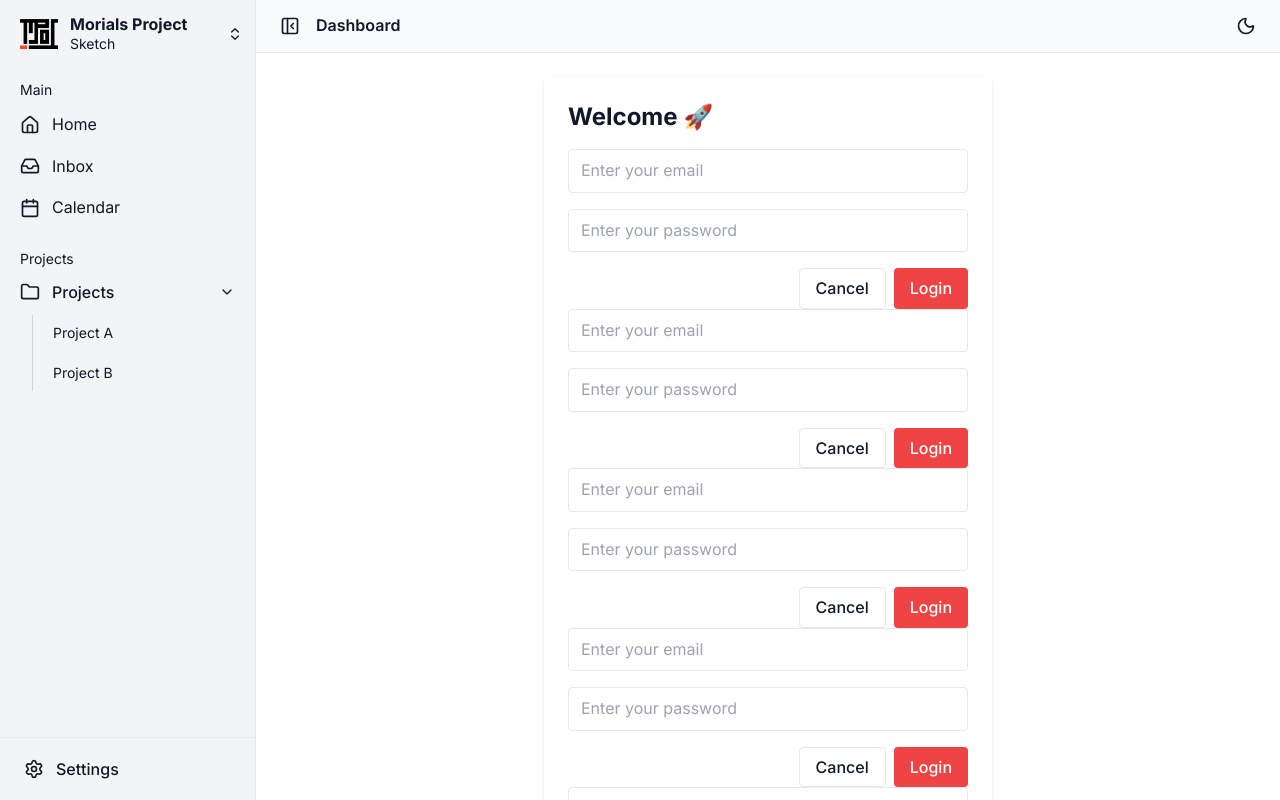
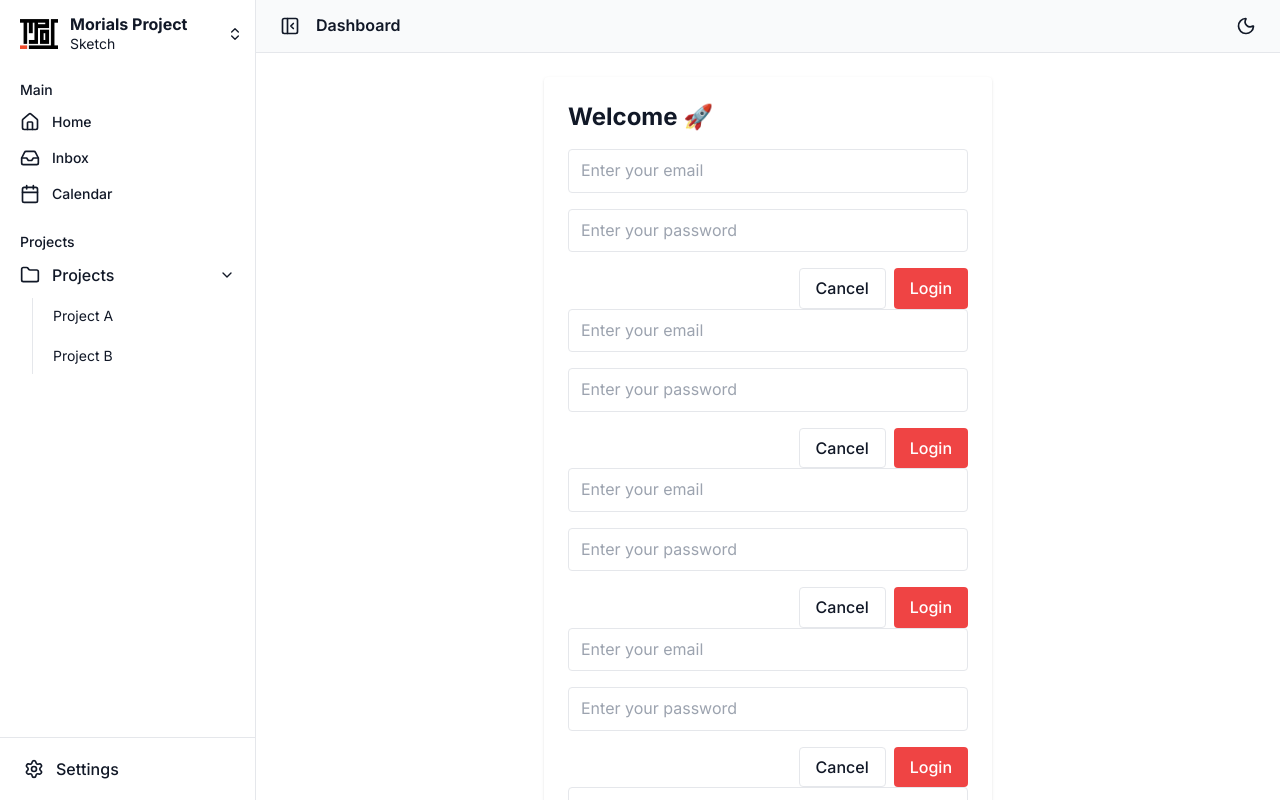
Before and after one commit to dhikad19/inkarsia, a Next.js app: page / in a window 1280 px wide. Both pictures are taken after a click on the button "Projects". Built offline with nearby package versions, Linux system fonts and the light colour scheme; no server answers.

Commit message:
Adjust UI

```diff
--- a/package.json
+++ b/package.json
@@ -12,6 +12,7 @@
     "@floating-ui/dom": "^1.6.0",
     "@headlessui/react": "^2.2.8",
     "@heroicons/react": "^2.2.0",
+    "@radix-ui/react-collapsible": "^1.1.12",
     "@tanstack/react-query": "^5.87.4",
     "@tiptap/extension-floating-menu": "^3.4.3",
     "@tiptap/extension-link": "^3.4.3",
@@ -21,6 +22,7 @@
     "axios": "^1.12.2",
     "bcrypt": "^6.0.0",
     "bcryptjs": "^3.0.2",
+    "class-variance-authority": "^0.7.1",
     "clsx": "^2.1.1",
     "dotenv": "^17.2.2",
     "jsonwebtoken": "^9.0.2",
@@ -36,6 +38,7 @@
     "remark-gfm": "^4.0.1",
     "swr": "^2.3.6",
     "tailwind-merge": "^3.3.1",
+    "tailwindcss-animate": "^1.0.7",
     "zod": "^4.1.8"
   },
   "devDependencies": {
--- a/src/app/globals.css
+++ b/src/app/globals.css
@@ -54,3 +54,68 @@ small,
   font-weight: 400;
   line-height: 1.3;
 }
+
+@layer base {
+  :root {
+    --background: 0 0% 100%;
+    --foreground: 224 71.4% 4.1%;
+    --card: 0 0% 100%;
+    --card-foreground: 224 71.4% 4.1%;
+    --popover: 0 0% 100%;
+    --popover-foreground: 224 71.4% 4.1%;
+    --primary: 220.9 39.3% 11%;
+    --primary-foreground: 210 20% 98%;
+    --secondary: 220 14.3% 95.9%;
+    --secondary-foreground: 220.9 39.3% 11%;
+    --muted: 220 14.3% 95.9%;
+    --muted-foreground: 220 8.9% 46.1%;
+    --accent: 220 14.3% 95.9%;
+    --accent-foreground: 220.9 39.3% 11%;
+    --destructive: 0 84.2% 60.2%;
+    --destructive-foreground: 210 20% 98%;
+    --border: 220 13% 91%;
+    --input: 220 13% 91%;
+    --ring: 224 71.4% 4.1%;
+    --chart-1: 12 76% 61%;
+    --chart-2: 173 58% 39%;
+    --chart-3: 197 37% 24%;
+    --chart-4: 43 74% 66%;
+    --chart-5: 27 87% 67%;
+    --radius: 0.5rem;
+  }
+  .dark {
+    --background: 224 71.4% 4.1%;
+    --foreground: 210 20% 98%;
+    --card: 224 71.4% 4.1%;
+    --card-foreground: 210 20% 98%;
+    --popover: 224 71.4% 4.1%;
+    --popover-foreground: 210 20% 98%;
+    --primary: 210 20% 98%;
+    --primary-foreground: 220.9 39.3% 11%;
+    --secondary: 215 27.9% 16.9%;
+    --secondary-foreground: 210 20% 98%;
+    --muted: 215 27.9% 16.9%;
+    --muted-foreground: 217.9 10.6% 64.9%;
+    --accent: 215 27.9% 16.9%;
+    --accent-foreground: 210 20% 98%;
+    --destructive: 0 62.8% 30.6%;
+    --destructive-foreground: 210 20% 98%;
+    --border: 215 27.9% 16.9%;
+    --input: 215 27.9% 16.9%;
+    --ring: 216 12.2% 83.9%;
+    --chart-1: 220 70% 50%;
+    --chart-2: 160 60% 45%;
+    --chart-3: 30 80% 55%;
+    --chart-4: 280 65% 60%;
+    --chart-5: 340 75% 55%;
+  }
+}
+
+@layer base {
+  * {
+    @apply border-border;
+  }
+  body {
+    @apply bg-background text-foreground;
+  }
+}
--- a/src/components/Sidebar.tsx
+++ b/src/components/Sidebar.tsx
@@ -17,6 +17,7 @@ import { useUser } from "@/app/providers";
 import { LucideIcon, ChevronsUpDown } from "lucide-react";
 import Image from "next/image";
 import { useTheme } from "next-themes";
+import { Collapsible, CollapsibleContent } from "@/components/ui/collapsible";
 
 import clsx from "clsx";
 type MenuItem = {
@@ -95,7 +96,7 @@ export default function Sidebar({
   return (
     <aside
       className={clsx(
-        "bg-gray-100 sticky top-0 dark:bg-[#171717] border-r border-gray-200 dark:border-gray-900 h-screen flex flex-col transition-all duration-300",
+        "bg-background sticky top-0 border-r border-border h-screen flex flex-col transition-all duration-300",
         isCollapsed ? "w-16" : "w-64",
         !isOpen && "hidden md:flex"
       )}
@@ -115,35 +116,38 @@ export default function Sidebar({
             height={33}
           />
           {!isCollapsed && (
-            <>
-              <div className="ml-3 mb-0.5">
-                <h4 className="text-md font-bold leading-none mt-1 mb-0">
-                  Morials Project
-                </h4>
-                <div className="text-sm mt-0.5">Sketch</div>
-              </div>
-            </>
+            <div className="ml-3 mb-0.5">
+              <h4 className="text-md font-bold leading-none mt-1 mb-0">
+                Morials Project
+              </h4>
+              <div className="text-sm mt-0.5 text-muted-foreground">Sketch</div>
+            </div>
           )}
         </div>
         {!isCollapsed && <ChevronsUpDown className="w-4 h-4" />}
       </div>
 
       <nav
-        className={`flex-1 p-2 overflow-y-auto transition duration-0 ${
+        className={`flex-1 p-2 overflow-y-auto overflow-x-hidden transition duration-0 ${
           !isCollapsed ? "space-y-4" : ""
         }`}
       >
         {menuGroups.map((group) => (
           <div key={group.title}>
-            {!isCollapsed && (
-              <div className="px-3 py-1 text-sm">{group.title}</div>
-            )}
+            <Collapsible open={!isCollapsed}>
+              <CollapsibleContent>
+                <div className="px-3 py-1 text-sm font-medium text-muted-foreground">
+                  {group.title}
+                </div>
+              </CollapsibleContent>
+            </Collapsible>
+
             {group.items.map((item) =>
               item.children ? (
                 <div key={item.label}>
                   <button
                     onClick={() => toggleGroup(item.label)}
-                    className="flex items-center justify-between w-full px-3 py-2 rounded hover:bg-gray-200 dark:hover:bg-gray-800"
+                    className="flex items-center justify-between w-full px-3 py-2 rounded hover:bg-accent"
                   >
                     <div className="flex items-center gap-3">
                       <item.icon className="w-5 h-5" />
@@ -161,12 +165,12 @@ export default function Sidebar({
                   </button>
 
                   {openGroups.includes(item.label) && !isCollapsed && (
-                    <div className="ml-6 mt-1 space-y-1 border-l border-gray-300 dark:border-gray-700">
+                    <div className="ml-6 mt-1 space-y-1 border-l border-border">
                       {item.children.map((sub) => (
                         <Link
                           key={sub.href}
                           href={sub.href}
-                          className="block px-3 py-2 rounded text-sm hover:bg-gray-200 dark:hover:bg-gray-800 ml-2"
+                          className="block px-3 py-2 rounded text-sm hover:bg-accent ml-2"
                         >
                           {sub.label}
                         </Link>
@@ -178,10 +182,20 @@ export default function Sidebar({
                 <Link
                   key={item.href}
                   href={item.href!}
-                  className="flex items-center gap-3 px-3 text-md py-2 rounded hover:bg-gray-200 dark:hover:bg-gray-800"
+                  className="relative flex items-center px-3 py-2 rounded hover:bg-accent transition-colors duration-200"
                 >
-                  <item.icon className="w-5 h-5" />
-                  {!isCollapsed && <span>{item.label}</span>}
+                  <item.icon className="w-5 h-5 shrink-0" />
+
+                  <span
+                    className={clsx(
+                      "ml-3 text-sm font-medium transition-all duration-300",
+                      isCollapsed
+                        ? "opacity-0 translate-x-2 pointer-events-none"
+                        : "opacity-100 translate-x-0"
+                    )}
+                  >
+                    {item.label}
+                  </span>
                 </Link>
               )
             )}
@@ -189,13 +203,13 @@ export default function Sidebar({
         ))}
       </nav>
 
-      <div className="p-3 border-t border-gray-200 dark:border-gray-800 relative">
+      <div className="p-3 border-t border-border relative">
         <button
           ref={buttonRef}
           onClick={() => setIsDropdownOpen(!isDropdownOpen)}
           className={clsx(
-            "flex items-center gap-3 w-full px-3 py-2 rounded hover:bg-gray-200 dark:hover:bg-gray-800",
-            isDropdownOpen && "bg-gray-200 dark:bg-gray-800"
+            "flex items-center gap-3 w-full px-3 py-2 rounded hover:bg-accent",
+            isDropdownOpen && "bg-accent"
           )}
         >
           <Settings className="w-5 h-5" />
@@ -206,43 +220,45 @@ export default function Sidebar({
           <div
             style={{ borderRadius: "7px" }}
             ref={panelRef}
-            className="absolute rounded-xl border shadow-md border-gray-200 left-full bottom-0 mb-4 ml-0 w-48 dark:bg-[#171717] z-20"
+            className="absolute rounded-xl border shadow-md border-border left-full bottom-0 mb-4 ml-0 w-48 bg-background z-20"
           >
             <Link
               href="/profile"
-              className="block flex px-3 py-2 rounded text-sm hover:bg-gray-200 dark:hover:bg-gray-700"
+              className="block flex px-3 py-2 rounded text-sm hover:bg-accent"
             >
               <Bell className="h-4 w-4 mt-0.5 mr-4" />
               <div className="flex flex-col">
                 <span className="truncate">{user.username}</span>
-                <span className="truncate text-xs">{user.email}</span>
+                <span className="truncate text-xs text-muted-foreground">
+                  {user.email}
+                </span>
               </div>
             </Link>
-            <hr />
+            <hr className="border-border" />
             <Link
               href="/profile"
-              className="block flex px-3 py-2 rounded text-sm hover:bg-gray-200 dark:hover:bg-gray-700"
+              className="block flex px-3 py-2 rounded text-sm hover:bg-accent"
             >
               <Bell className="h-4 w-4 mt-0.5 mr-4" />
               Notification
             </Link>
             <Link
               href="/profile"
-              className="block flex px-3 py-2 rounded text-sm hover:bg-gray-200 dark:hover:bg-gray-700"
+              className="block flex px-3 py-2 rounded text-sm hover:bg-accent"
             >
               <Settings className="h-4 w-4 mt-0.5 mr-4" />
               Setting
             </Link>
-            <hr />
+            <hr className="border-border" />
             <Link
               href="/help"
-              className="block flex px-3 py-2 rounded text-sm hover:bg-gray-200 dark:hover:bg-gray-700"
+              className="block flex px-3 py-2 rounded text-sm hover:bg-accent"
             >
               <Info className="h-4 w-4 mt-0.5 mr-4" />
               Help
             </Link>
-            <hr />
-            <button className="block px-3 flex w-full py-2 rounded text-sm hover:bg-gray-200 dark:hover:bg-gray-700">
+            <hr className="border-border" />
+            <button className="block px-3 flex w-full py-2 rounded text-sm hover:bg-accent">
               <LogOut className="h-4 w-4 mt-0.5 mr-4" />
               <span className="text-sm">Log Out</span>
             </button>
--- /dev/null
+++ b/src/components/ui/collapsible.tsx
@@ -0,0 +1,11 @@
+"use client"
+
+import * as CollapsiblePrimitive from "@radix-ui/react-collapsible"
+
+const Collapsible = CollapsiblePrimitive.Root
+
+const CollapsibleTrigger = CollapsiblePrimitive.CollapsibleTrigger
+
+const CollapsibleContent = CollapsiblePrimitive.CollapsibleContent
+
+export { Collapsible, CollapsibleTrigger, CollapsibleContent }
--- a/tailwind.config.js
+++ b/tailwind.config.js
@@ -9,24 +9,45 @@ module.exports = {
   theme: {
     extend: {
       colors: {
-        background: "var(--background)",
-        foreground: "var(--foreground)",
-        card: "var(--card)",
+        background: "hsl(var(--background))",
+        foreground: "hsl(var(--foreground))",
+        card: {
+          DEFAULT: "hsl(var(--card))",
+          foreground: "hsl(var(--card-foreground))",
+        },
         "card-foreground": "var(--card-foreground)",
-        popover: "var(--popover)",
+        popover: {
+          DEFAULT: "hsl(var(--popover))",
+          foreground: "hsl(var(--popover-foreground))",
+        },
         "popover-foreground": "var(--popover-foreground)",
-        primary: "var(--primary)",
+        primary: {
+          DEFAULT: "hsl(var(--primary))",
+          foreground: "hsl(var(--primary-foreground))",
+        },
         "primary-foreground": "var(--primary-foreground)",
-        secondary: "var(--secondary)",
+        secondary: {
+          DEFAULT: "hsl(var(--secondary))",
+          foreground: "hsl(var(--secondary-foreground))",
+        },
         "secondary-foreground": "var(--secondary-foreground)",
-        muted: "var(--muted)",
+        muted: {
+          DEFAULT: "hsl(var(--muted))",
+          foreground: "hsl(var(--muted-foreground))",
+        },
         "muted-foreground": "var(--muted-foreground)",
-        accent: "var(--accent)",
+        accent: {
+          DEFAULT: "hsl(var(--accent))",
+          foreground: "hsl(var(--accent-foreground))",
+        },
         "accent-foreground": "var(--accent-foreground)",
-        destructive: "var(--destructive)",
-        border: "var(--border)",
-        input: "var(--input)",
-        ring: "var(--ring)",
+        destructive: {
+          DEFAULT: "hsl(var(--destructive))",
+          foreground: "hsl(var(--destructive-foreground))",
+        },
+        border: "hsl(var(--border))",
+        input: "hsl(var(--input))",
+        ring: "hsl(var(--ring))",
         sidebar: "var(--sidebar)",
         "sidebar-foreground": "var(--sidebar-foreground)",
         "sidebar-primary": "var(--sidebar-primary)",
@@ -40,6 +61,13 @@ module.exports = {
         "chart-3": "var(--chart-3)",
         "chart-4": "var(--chart-4)",
         "chart-5": "var(--chart-5)",
+        chart: {
+          1: "hsl(var(--chart-1))",
+          2: "hsl(var(--chart-2))",
+          3: "hsl(var(--chart-3))",
+          4: "hsl(var(--chart-4))",
+          5: "hsl(var(--chart-5))",
+        },
       },
       borderRadius: {
         sm: "calc(var(--radius) - 4px)",
@@ -53,5 +81,5 @@ module.exports = {
       },
     },
   },
-  plugins: [],
+  plugins: [require("tailwindcss-animate")],
 };
```
Also changed, not shown: components.json, 1 other file (tests, documents, lock files or other folders).
